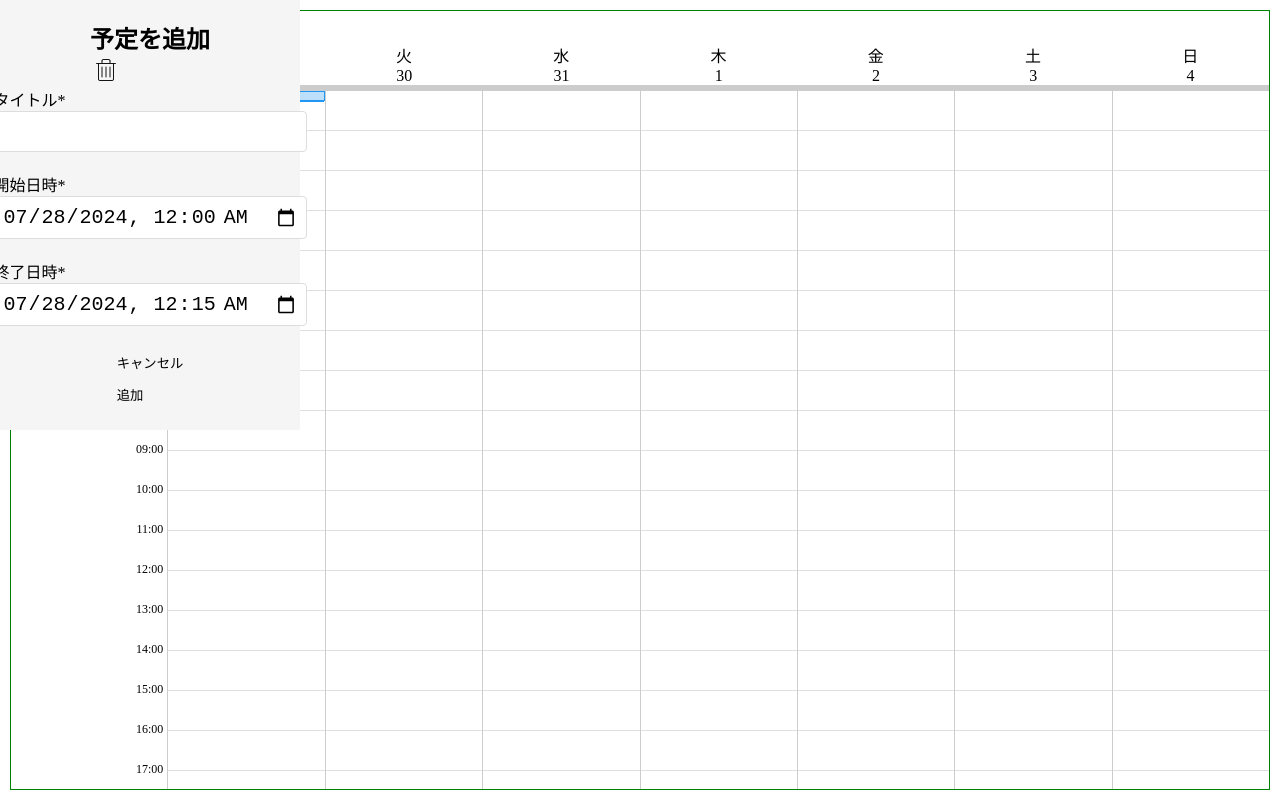
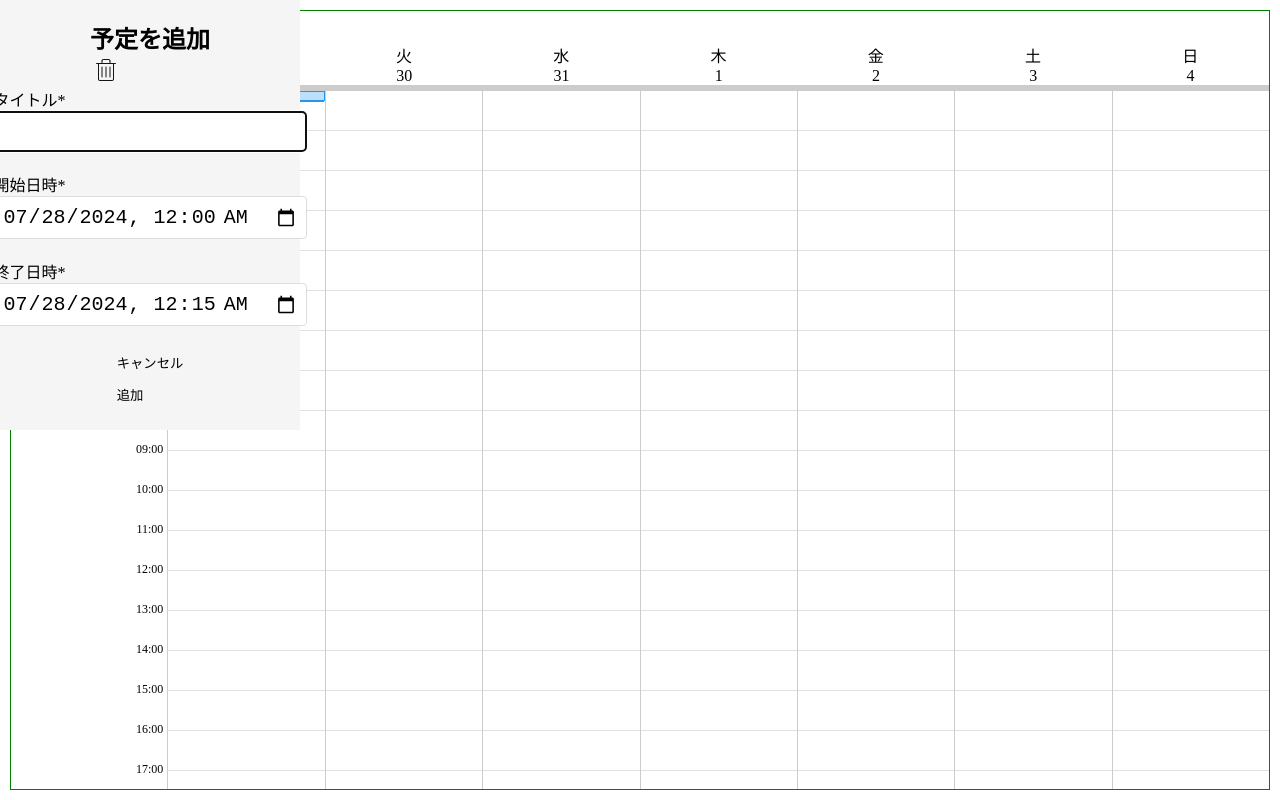
Before and after one commit to KadoProG/react-calendar-app, a React (Vite) app: page /calendar in a window 1280 px wide. Both pictures are taken after a click on the element 246 px from the left and 96 px from the top of the page. Built offline with nearby package versions, Linux system fonts and the light colour scheme.

Commit message:
update focus when open dialog

```diff
--- a/src/components/common/TextField.tsx
+++ b/src/components/common/TextField.tsx
@@ -1,5 +1,6 @@
 import { FieldValues, UseControllerProps, useController } from 'react-hook-form';
 import styles from '@/components/common/TextField.module.scss';
+import React from 'react';
 
 export type TextFieldProps<T extends FieldValues> = UseControllerProps<T> & {
   label?: string;
@@ -13,6 +14,8 @@ export type TextFieldProps<T extends FieldValues> = UseControllerProps<T> & {
   style?: React.CSSProperties;
   /** inputのtype */
   type: React.HTMLInputTypeAttribute;
+  /** ロード時フォームフォーカス */
+  autoFocus?: boolean;
 };
 
 export const TextField = <T extends FieldValues>(props: TextFieldProps<T>) => {
@@ -39,6 +42,7 @@ export const TextField = <T extends FieldValues>(props: TextFieldProps<T>) => {
         placeholder={props.placeholder}
         disabled={props.disabled}
         type={props.type}
+        autoFocus={props.autoFocus}
         className={`${styles.Input} ${fieldState.error ? styles.InputError : ''}`}
       />
       {fieldState.error && <p className={styles.errorText}>{fieldState.error.message}</p>}
--- a/src/components/domains/CalendarConfigFormDialog.tsx
+++ b/src/components/domains/CalendarConfigFormDialog.tsx
@@ -71,7 +71,16 @@ export const CalendarConfigFormDialog: React.FC<CalendarConfigFormDialogProps> =
           <DeleteButton type="button" onClick={props.onDeleted} />
         </div>
         <div className={styles.dialog__body}>
-          <TextField control={control} name="title" type="string" required label="タイトル" />
+          {props.open && (
+            <>
+              <TextField
+                control={control}
+                name="title"
+                type="string"
+                required
+                label="タイトル"
+                autoFocus
+              />
               <TextField
                 control={control}
                 name="start"
@@ -79,7 +88,15 @@ export const CalendarConfigFormDialog: React.FC<CalendarConfigFormDialogProps> =
                 required
                 label="開始日時"
               />
-          <TextField control={control} name="end" type="datetime-local" required label="終了日時" />
+              <TextField
+                control={control}
+                name="end"
+                type="datetime-local"
+                required
+                label="終了日時"
+              />
+            </>
+          )}
         </div>
         <div className={styles.dialog__footer}>
           <Button type="button" onClick={props.onClose}>
```
Lines whose indentation alone changed are shown as unchanged.
